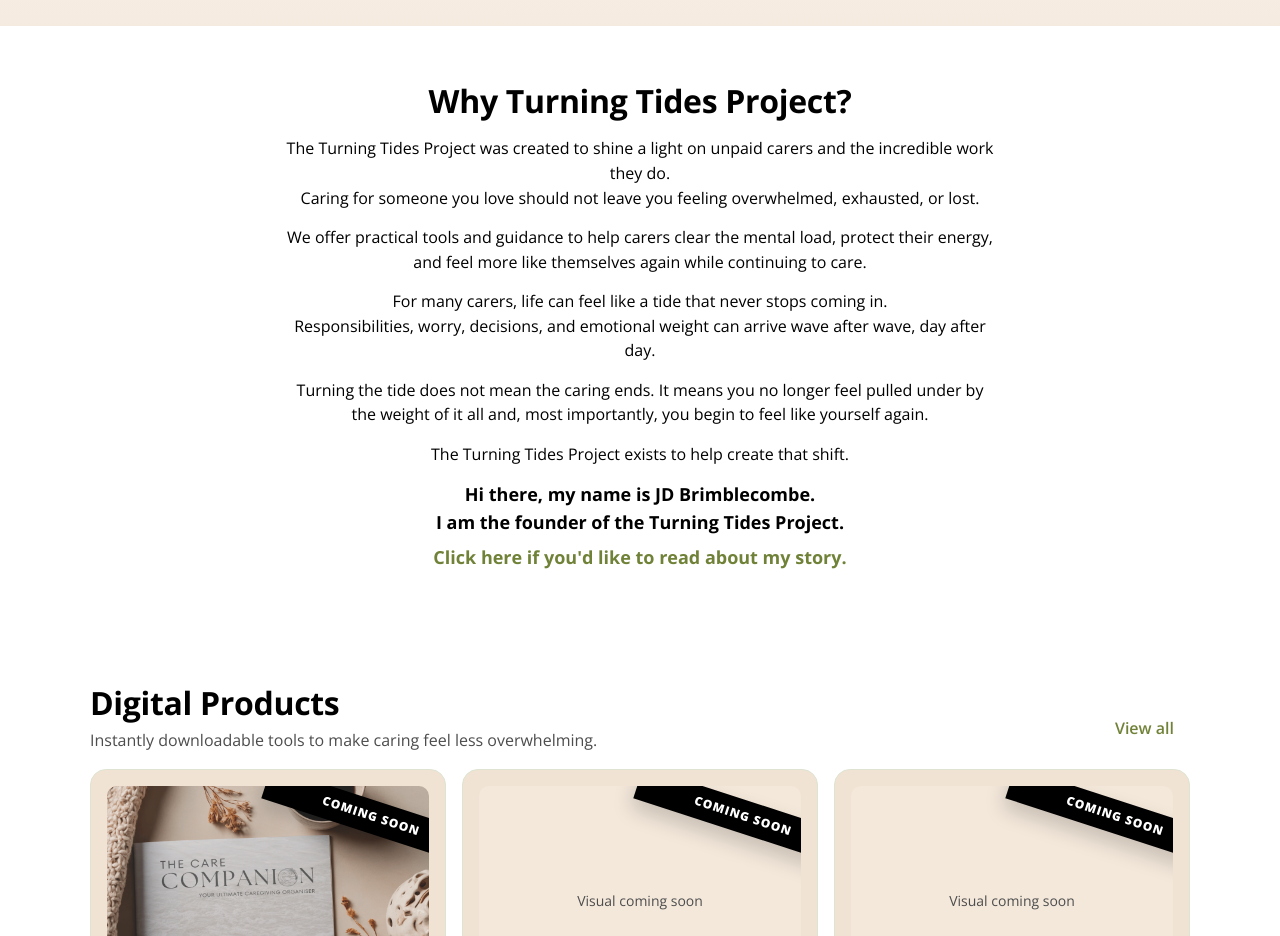
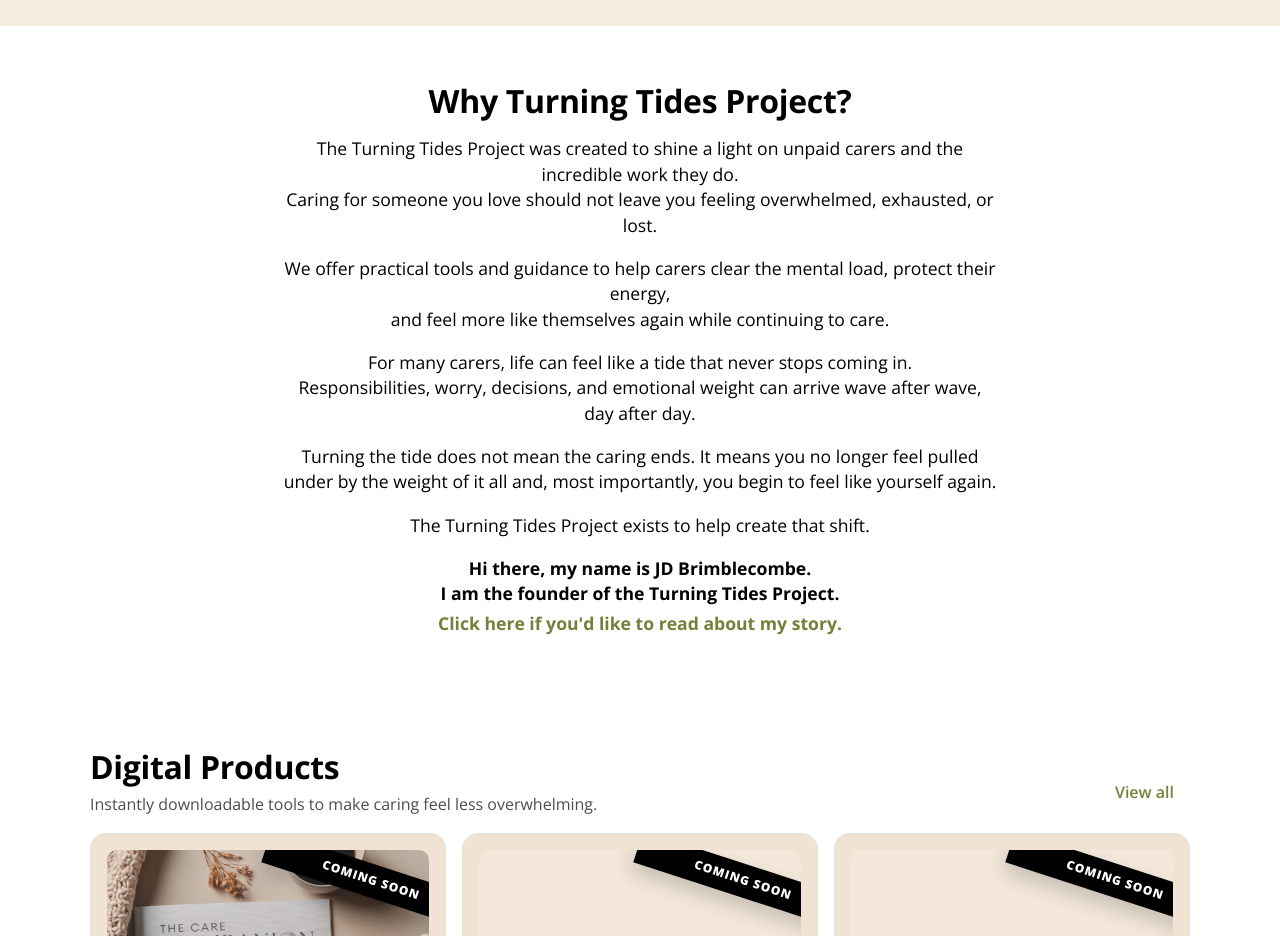
Before and after one commit to JacksonDickfos/turningtideproject, a Next.js app: page / in a window 1280 px wide. Shown: the part 820-1756 px from the top of the page. Built offline with nearby package versions, Linux system fonts and the light colour scheme.

Commit message:
Add Mailchimp script and refine Why section typography

```diff
--- a/src/app/globals.css
+++ b/src/app/globals.css
@@ -749,6 +749,8 @@ dd {
 
 .whySection .prose p {
   white-space: pre-line;
+  font-size: clamp(1rem, 0.95rem + 0.25vw, 1.1rem);
+  line-height: 1.45;
 }
 
 .whySection .prose a {
@@ -764,11 +766,12 @@ dd {
 
 .whyFounder {
   font-size: calc(1em + 2px);
+  line-height: 1.25;
 }
 
 .whyFounderLink {
   display: inline-block;
-  margin-top: 0.45rem;
+  margin-top: 0.25rem;
 }
 
 .prose p {
@@ -776,7 +779,7 @@ dd {
 }
 
 .prose p + p {
-  margin-top: 0.9rem;
+  margin-top: 1.1rem;
 }
 
 /* Full-width list styling (used for Courses section) */
--- a/src/app/layout.tsx
+++ b/src/app/layout.tsx
@@ -1,5 +1,6 @@
 import type { Metadata } from "next";
 import { Open_Sans, Pacifico } from "next/font/google";
+import Script from "next/script";
 
 import { SiteFooter } from "@/components/SiteFooter";
 import { SiteHeader } from "@/components/SiteHeader";
@@ -43,6 +44,9 @@ export default function RootLayout({
           <main>{children}</main>
           <SiteFooter />
         </div>
+        <Script id="mcjs" strategy="afterInteractive">
+          {`!function(c,h,i,m,p){m=c.createElement(h),p=c.getElementsByTagName(h)[0],m.async=1,m.src=i,p.parentNode.insertBefore(m,p)}(document,"script","https://chimpstatic.com/mcjs-connected/js/users/b14a1e11083ebe95a91d23b07/2bcef125e88b01332dbb1dc15.js");`}
+        </Script>
       </body>
     </html>
   );
```
